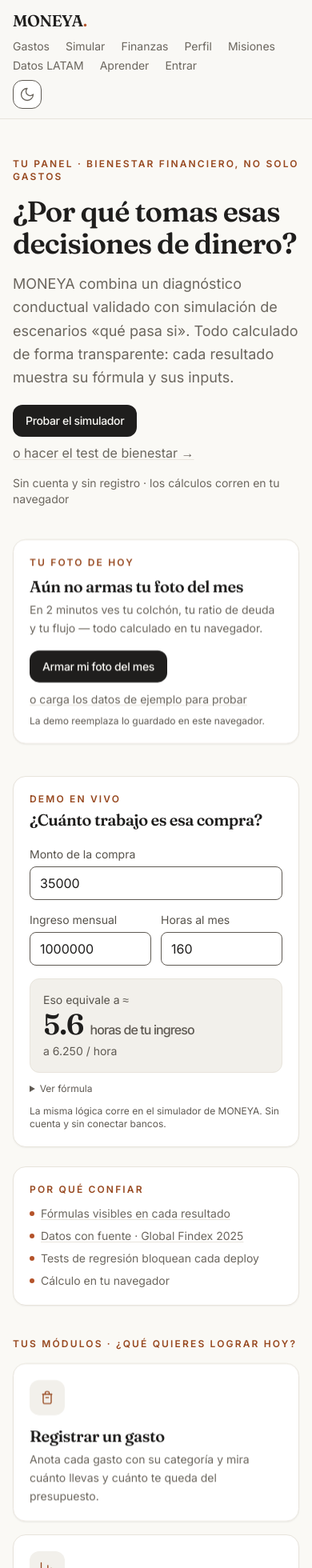
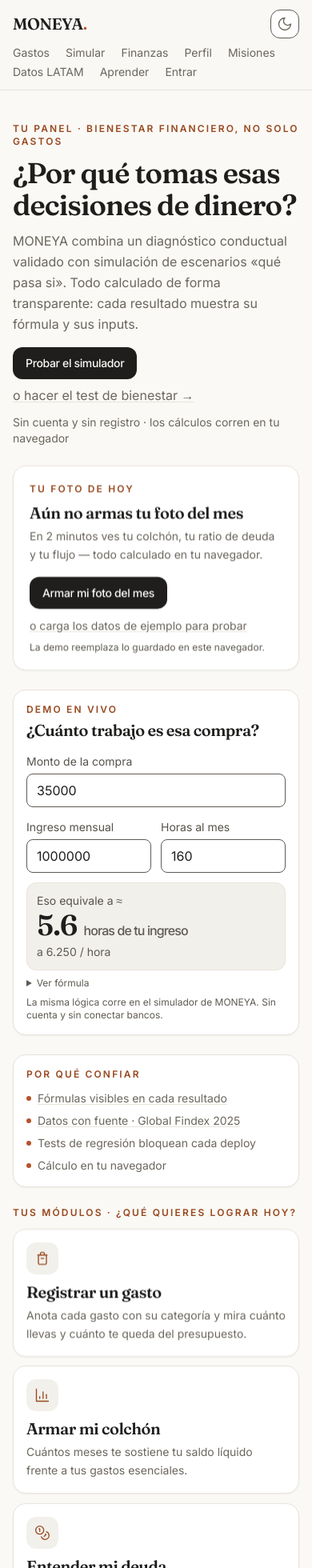
Before and after one commit to waldosiclla14-bit/moneya, a Next.js app: page / in a window 390 px wide. Shown: the top 1960 px of the page at 80% size. Built offline with nearby package versions, Linux system fonts and the light colour scheme; no server answers.

Commit message:
feat(ui): home movil 10% mas compacto (header en 2 filas, ritmos sm: y tarjetas de modulo)

```diff
--- a/app/layout.tsx
+++ b/app/layout.tsx
@@ -90,17 +90,17 @@
         <RegisterServiceWorker />
         <RegionProvider>
         <header className="border-b border-hairline bg-paper/90">
-          <nav className="mx-auto flex max-w-4xl flex-col gap-2 px-4 py-3 sm:flex-row sm:items-center sm:gap-8">
+          <nav className="mx-auto flex max-w-4xl flex-wrap items-center gap-x-4 gap-y-2 px-4 py-3 sm:flex-nowrap sm:gap-8">
             <Link href="/" className="font-display text-xl font-semibold tracking-tight text-ink">
               MONEYA<span className="text-clay">.</span>
             </Link>
             <NavLinks />
-            <div className="sm:ml-auto">
+            <div className="ml-auto">
               <ThemeToggle />
             </div>
           </nav>
         </header>
-        <main className="mx-auto w-full max-w-4xl flex-1 px-4 py-10">{children}</main>
+        <main className="mx-auto w-full max-w-4xl flex-1 px-4 py-8 sm:py-10">{children}</main>
         <footer className="border-t border-hairline bg-cream py-6 text-center text-xs text-muted">
           <div className="mb-2 flex items-center justify-center gap-4">
             <Link href="/metodologia" className="link-soft">
--- a/app/page.tsx
+++ b/app/page.tsx
@@ -6,13 +6,13 @@
 
 export default function Home() {
   return (
-    <div className="space-y-10">
-      <section className="max-w-3xl space-y-4 pt-2">
+    <div className="space-y-6 sm:space-y-10">
+      <section className="max-w-3xl space-y-3 pt-2 sm:space-y-4">
         <p className="eyebrow">Tu panel · bienestar financiero, no solo gastos</p>
         <h1 className="font-display text-4xl font-semibold leading-[1.1] tracking-tight text-ink sm:text-5xl">
           ¿Por qué tomas esas decisiones de dinero?
         </h1>
-        <p className="max-w-2xl text-lg leading-relaxed text-muted">
+        <p className="max-w-2xl text-base leading-relaxed text-muted sm:text-lg">
           MONEYA combina un diagnóstico conductual validado con simulación de escenarios «qué pasa si».
           Todo calculado de forma transparente: cada resultado muestra su fórmula y sus inputs.
         </p>
@@ -35,7 +35,7 @@
 
       <section className="grid items-start gap-6 lg:grid-cols-[1fr,1fr]">
         <HeroDemo />
-        <div className="card space-y-3 p-5">
+        <div className="card space-y-3 p-4 sm:p-5">
           <p className="eyebrow">Por qué confiar</p>
           <ul className="space-y-2 text-sm text-muted">
             <li className="flex items-center gap-2">
@@ -63,7 +63,7 @@
       </section>
 
       <section>
-        <p className="eyebrow mb-4">Tus módulos · ¿qué quieres lograr hoy?</p>
+        <p className="eyebrow mb-3 sm:mb-4">Tus módulos · ¿qué quieres lograr hoy?</p>
         <GoalGrid />
       </section>
     </div>
--- a/components/home/goal-grid.tsx
+++ b/components/home/goal-grid.tsx
@@ -102,17 +102,17 @@
 
 export function GoalGrid() {
   return (
-    <div className="grid gap-4 sm:grid-cols-2 lg:grid-cols-3">
+    <div className="grid gap-3 sm:gap-4 sm:grid-cols-2 lg:grid-cols-3">
       {rutas.map((c, i) => (
         <Reveal key={c.href} delay={i * 90}>
           <Link
             href={c.href}
-            className="card block h-full p-5 transition-all duration-200 hover:-translate-y-0.5 hover:border-muted/40 hover:shadow-md"
+            className="card block h-full p-4 transition-all duration-200 hover:-translate-y-0.5 hover:border-muted/40 hover:shadow-md sm:p-5"
           >
-            <span className="inline-flex h-11 w-11 items-center justify-center rounded-xl bg-cream text-clayDeep">
+            <span className="inline-flex h-10 w-10 items-center justify-center rounded-xl bg-cream text-clayDeep sm:h-11 sm:w-11">
               {c.icon}
             </span>
-            <h2 className="mt-3 font-display text-xl font-semibold tracking-tight text-ink sm:text-2xl">{c.t}</h2>
+            <h2 className="mt-2 font-display text-xl font-semibold tracking-tight text-ink sm:mt-3 sm:text-2xl">{c.t}</h2>
             <p className="mt-1 text-sm leading-relaxed text-muted">{c.d}</p>
           </Link>
         </Reveal>
--- a/components/home/hero-demo.tsx
+++ b/components/home/hero-demo.tsx
@@ -23,13 +23,13 @@
   const eq = useMemo(() => equivalenciaHoras(toNum(monto), toNum(ingreso), toNum(horas) || HORAS_LABORABLES_MES_DEFAULT), [monto, ingreso, horas]);
 
   return (
-    <div className="card p-5">
+    <div className="card p-4 sm:p-5">
       <p className="eyebrow">Demo en vivo</p>
       <h2 className="mt-1 font-display text-xl font-semibold tracking-tight text-ink sm:text-2xl">
         ¿Cuánto trabajo es esa compra?
       </h2>
 
-      <div className="mt-4 space-y-3">
+      <div className="mt-3 space-y-3 sm:mt-4">
         <label htmlFor="demo-monto" className="block">
           <span className="text-sm text-neutral-600">Monto de la compra</span>
           <input
@@ -69,7 +69,7 @@
 
       <div
         aria-live="polite"
-        className="mt-4 rounded-xl border border-hairline bg-cream p-4"
+        className="mt-3 rounded-xl border border-hairline bg-cream p-3 sm:mt-4 sm:p-4"
       >
         <p className="text-sm text-neutral-600">Eso equivale a ≈</p>
         <p className="font-display text-4xl font-semibold tracking-tight text-ink">
@@ -81,11 +81,11 @@
         </p>
       </div>
 
-      <details className="mt-3 text-xs text-neutral-500">
+      <details className="mt-2 text-xs text-neutral-500 sm:mt-3">
         <summary className="cursor-pointer">Ver fórmula</summary>
         <p className="mt-1 italic">{eq.formula}</p>
       </details>
-      <p className="mt-3 text-xs text-neutral-500">
+      <p className="mt-2 text-xs text-neutral-500 sm:mt-3">
         La misma lógica corre en el simulador de MONEYA. Sin cuenta y sin conectar bancos.
       </p>
     </div>
--- a/components/layout/nav-links.tsx
+++ b/components/layout/nav-links.tsx
@@ -13,7 +13,7 @@
 
 export function NavLinks() {
   return (
-    <div className="flex flex-wrap gap-x-5 gap-y-1 text-sm text-muted">
+    <div className="order-last flex w-full flex-wrap gap-x-5 gap-y-1 text-sm text-muted sm:order-none sm:w-auto">
       {links.map((l) => (
         <Link key={l.href} href={l.href} className="nav-link">
           {l.label}
```
